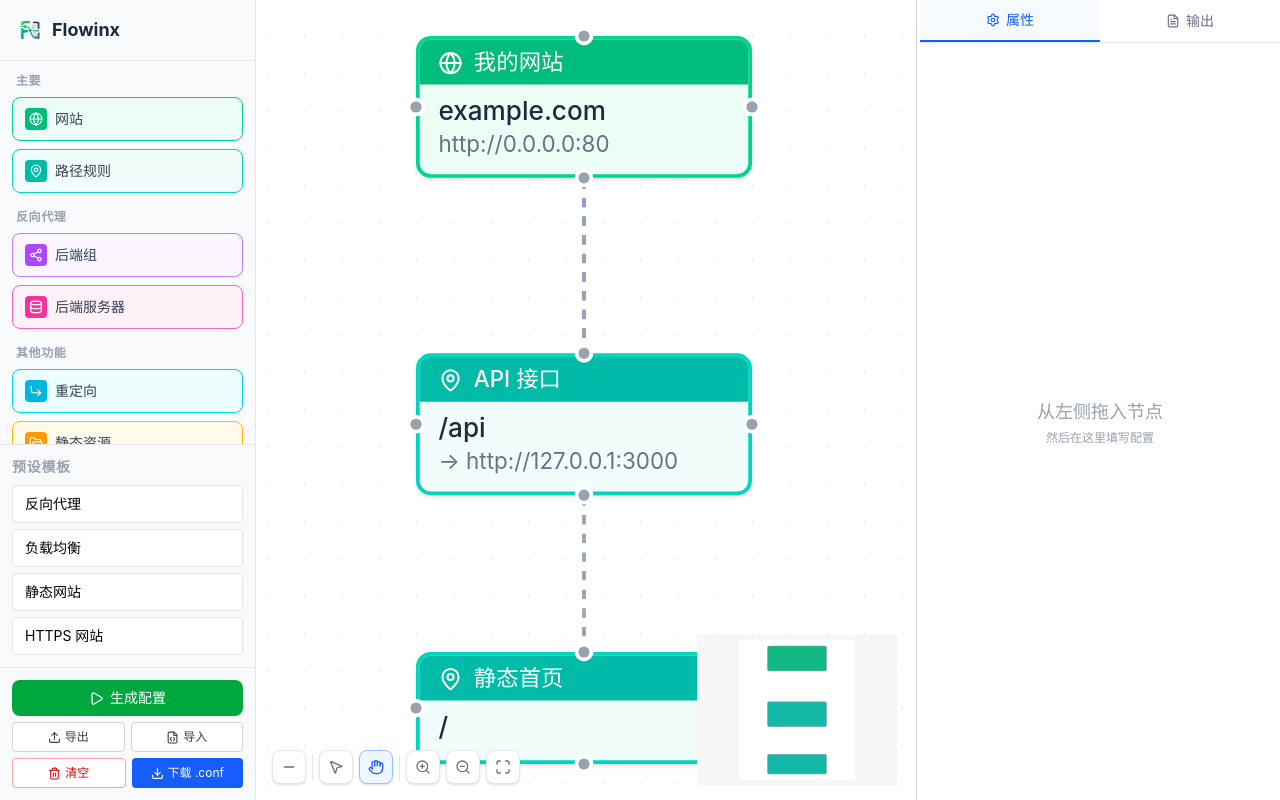
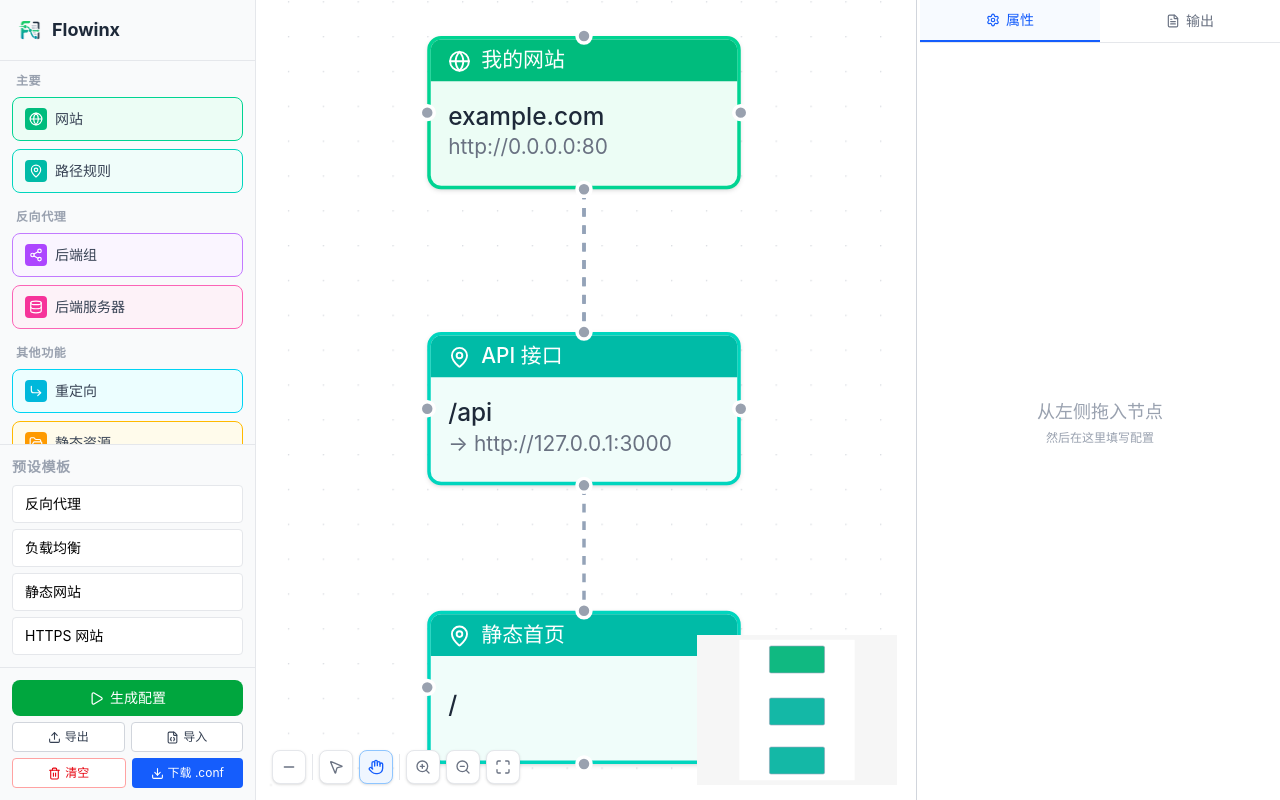
Before and after one commit to Aceak/Flowinx, a React (Vite) app: page / in a window 1280 px wide. Both pictures are taken after a click on the button "反向代理". Built offline with nearby package versions, Linux system fonts and the light colour scheme.

Commit message:
feat: 增强 CustomNode 组件的布局，确保内容垂直居中

```diff
--- a/src/components/canvas/CustomNode.tsx
+++ b/src/components/canvas/CustomNode.tsx
@@ -24,7 +24,7 @@ export const CustomNode = memo(function CustomNode({ id, type, data, selected }:
         <NodeIcon type={nodeType} size={13} />
         <span>{label}</span>
       </div>
-      <div className="px-2.5 pt-1 pb-2 leading-relaxed">
+      <div className="px-2.5 pt-1 pb-2 leading-relaxed flex flex-col justify-center" style={{ minHeight: 60 }}>
         {nodeType === 'server' ? (
           <>
             <p className="text-sm font-medium text-gray-800 truncate">{(data as ServerData).serverName}</p>
```
